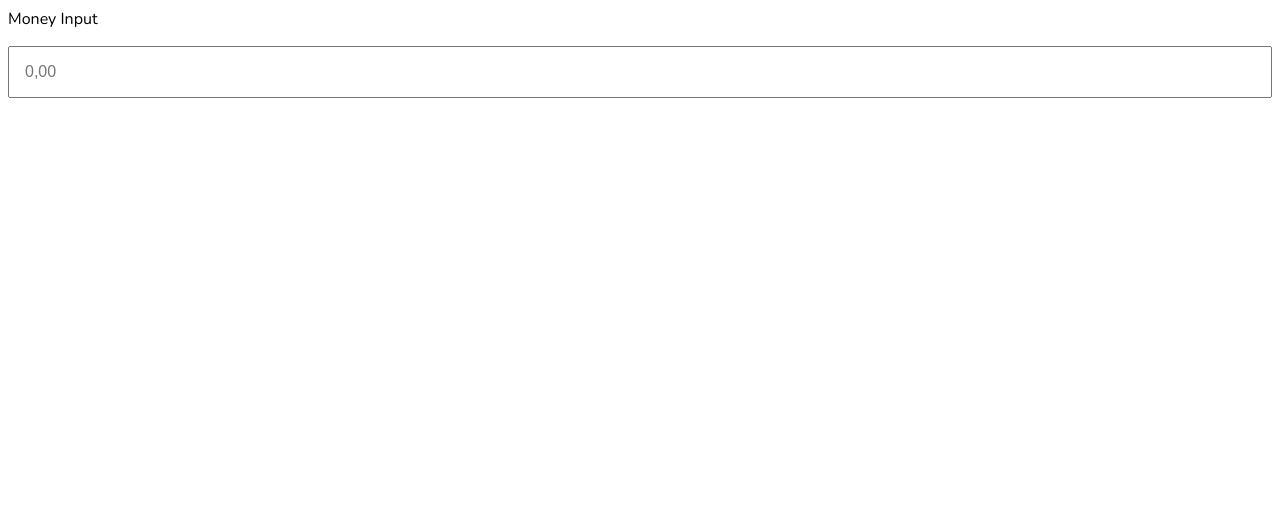
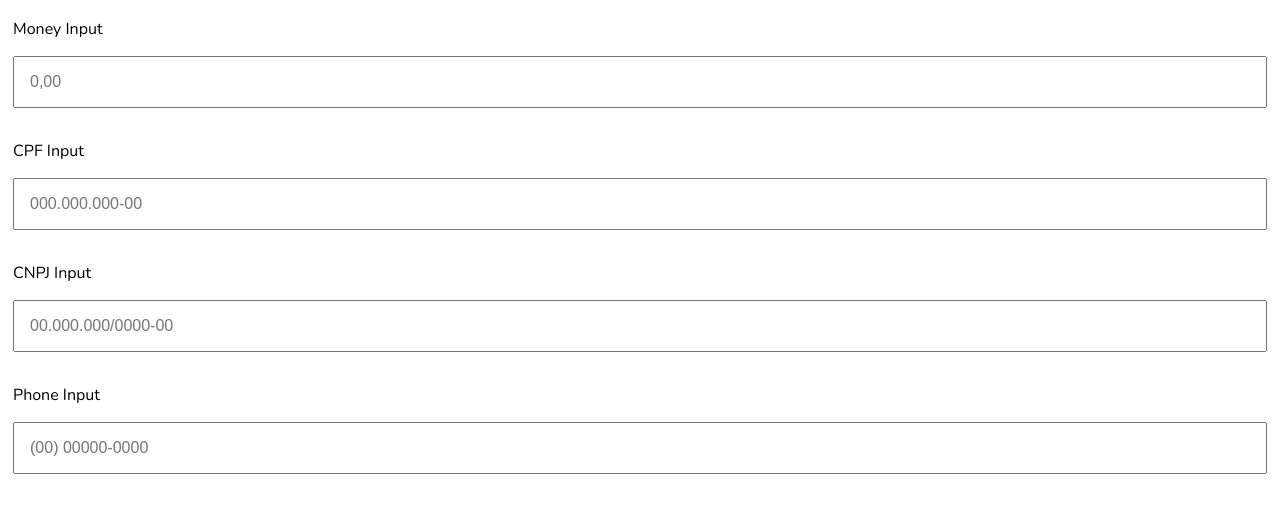
Before and after one commit to ViictrP/input-masks-regex, a plain HTML site: page index.html in a window 1280 px wide. Drawn offline with nearby package versions, Linux system fonts and the light colour scheme.

Commit message:
other masks

```diff
--- a/index.html
+++ b/index.html
@@ -14,6 +14,14 @@
     <style>
       html {
         font-family: 'Nunito';
+        padding: 10px 5px;
+      }
+
+      .container {
+        display: flex;
+        flex: 1;
+        flex-direction: column;
+        gap: 2rem;
       }
 
       .money-input-container {
@@ -30,9 +38,26 @@
     </style>
   </head>
   <body>
-    <div class="money-input-container">
-      <label for="moneyInput">Money Input</label>
-      <input id="moneyInput" type="text" placeholder="0,00" />
+    <div class="container">
+      <div class="money-input-container">
+        <label for="moneyInput">Money Input</label>
+        <input id="moneyInput" type="text" placeholder="0,00" />
+      </div>
+
+      <div class="money-input-container">
+        <label for="cpfInput">CPF Input</label>
+        <input id="cpfInput" type="text" placeholder="000.000.000-00" />
+      </div>
+
+      <div class="money-input-container">
+        <label for="cnpjInput">CNPJ Input</label>
+        <input id="cnpjInput" type="text" placeholder="00.000.000/0000-00" />
+      </div>
+
+      <div class="money-input-container">
+        <label for="phoneInput">Phone Input</label>
+        <input id="phoneInput" type="text" placeholder="(00) 00000-0000" />
+      </div>
     </div>
   </body>
   <script src="./moneyInput.js"></script>
```
